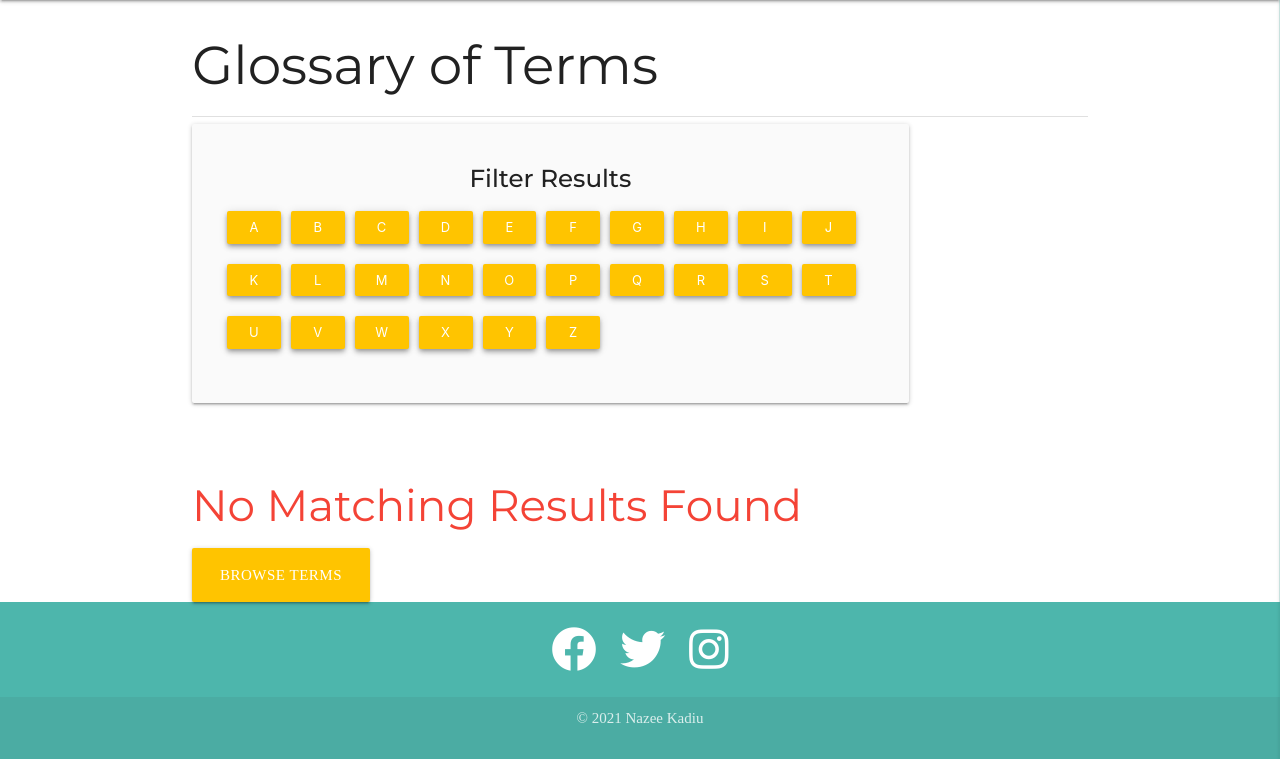
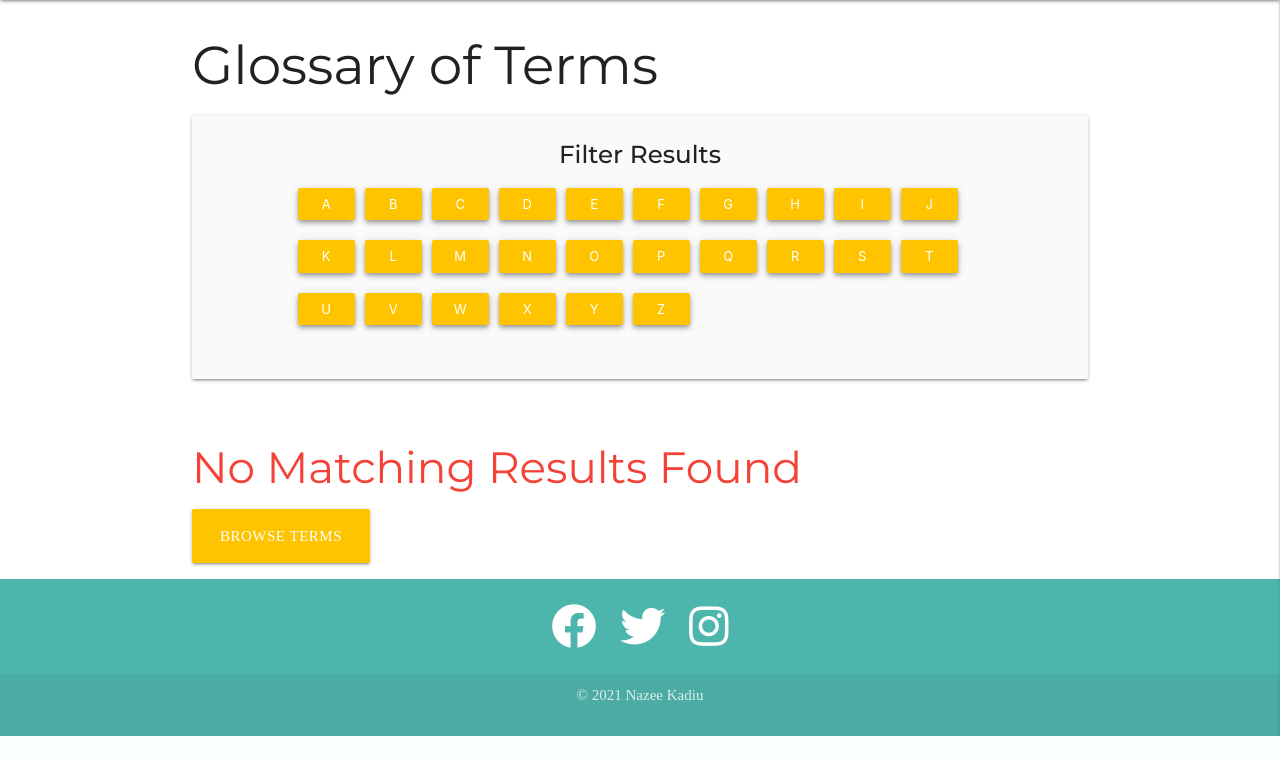
Before and after one commit to Nazulka/WD-Buzzwords, a Flask app: page /search in a window 1280 px wide. Shown: the part 64-823 px from the top of the page. After the commit the page ends 800 px from the top, so only its background shows below. Run offline with Flask 2, Linux system fonts and the light colour scheme; data that the repository does not hold is empty; some libraries are stand-ins or nearby versions; some web fonts are replaced.

Commit message:
Modify css code to center-align elements for better visual design

```diff
--- a/static/css/style.css
+++ b/static/css/style.css
@@ -1,10 +1,4 @@
 @import url('https://fonts.googleapis.com/css2?family=Average&family=Montserrat:ital,wght@0,400;0,500;1,400;1,500&family=Special+Elite&display=swap');
-
-/* font-family: 'Average', serif;
-font-family: 'Montserrat', sans-serif;
-font-family: 'Special Elite', cursive; */
-
-
 
 /*-- Body + Sticky footer from Materialize --*/
 body {
@@ -117,7 +111,10 @@ main {
 
 /*-- Alphabetical Filter --*/
 .filter-card {
-    width: 80%;
+    width: 100%;
+}
+.card-panel {
+    margin: 0 auto;
 }
 /*-- Error Handler --*/
 .error-card {
@@ -157,6 +154,9 @@ main {
     .error-card {
         min-width: 80%;
     }
+    .card-panel {
+        padding-bottom: 1em;
+    }
 
 
 }
--- a/templates/glossary.html
+++ b/templates/glossary.html
@@ -3,14 +3,13 @@
 
 <div class="container">
     <h2>Glossary of Terms</h2>
-    <div class="divider"></div>
-    <div class="container card card-panel filter-card center-align grey lighten-5">
+    <div class="container card card-panel filter-card grey lighten-5 pt">
         <div class="row">
-            <div class="col s12">
+            <div class="col s12 m10 offset-m1">
                     <h5 class="center-align filter-header"><strong>Filter Results</strong></h5>
                     {% set letters = "ABCDEFGHIJKLMNOPQRSTUVWXYZ" %}
                     {% for letter in letters %}
-                    <button class="col s1 term-letter waves-effect waves-light btn-small amber accent-3 z-depth-2">{{ letter
+                    <button class="col s1 first-letter waves-effect waves-light btn-small amber accent-3 z-depth-2">{{ letter
                         }}</button>
                     {% endfor %}
             </div>
@@ -18,7 +17,7 @@
     </div>
     {% if terms|length > 0 %}
         <div class="row">
-            <div class="col s12 m10 left">
+            <div class="col s12 m10 offset-m1">
                 {% for term in terms %}
                     <div class="row">
                         <a href="{{ url_for('get_terms') }}"></a>
```
Also changed, not shown: README.md.
